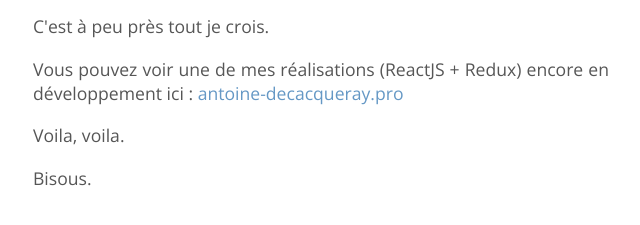
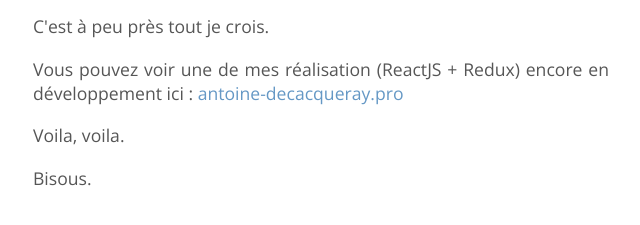
Before and after one commit to mcastagnetti/mcast, a plain HTML site: page index.html in a window 1280 px wide. Shown: the part 705-930 px from the top of the page, 319-959 px from the left. Drawn offline with nearby package versions, Linux system fonts and the light colour scheme.

Commit message:
Update index.html

```diff
--- a/index.html
+++ b/index.html
@@ -49,7 +49,7 @@
                 <p>Il y a pas mal de choses que j'aime bien, comme la musique, le cinéma et tout plein trucs en rapport avec l'art en fait. Les nouvelles technologies aussi, normal.</p>
                 <p>La plupart du temps je travaille avec pleins d'outils cools comme AngularJS, ReactJS ou encore le framework PHP Phalcon. Sass et <del>Jade</del> Pug aussi, directement dans webpack, ça marche bien. Le tout versionné avec Git et on est bon !</p>
             	<p>C'est à peu près tout je crois.</p>
-                <p>Vous pouvez voir une de mes réalisations (ReactJS + Redux) encore en développement ici : <a href="http://www.antoine-decacqueray.pro/" class="external-link" target="_blank">antoine-decacqueray.pro</a></p>
+                <p>Vous pouvez voir une de mes réalisation (ReactJS + Redux) encore en développement ici : <a href="http://www.antoine-decacqueray.pro/" class="external-link" target="_blank">antoine-decacqueray.pro</a></p>
 		        <p>Voila, voila.</p>
                 <p> Bisous.</p>
             </div>
```
